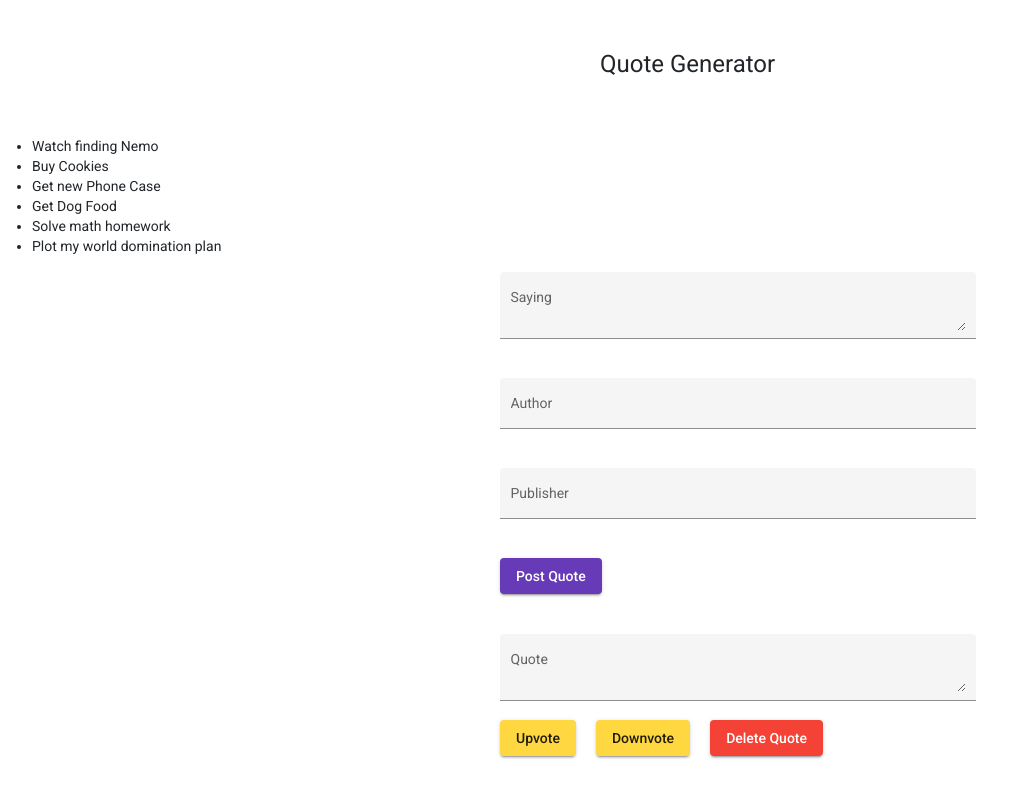
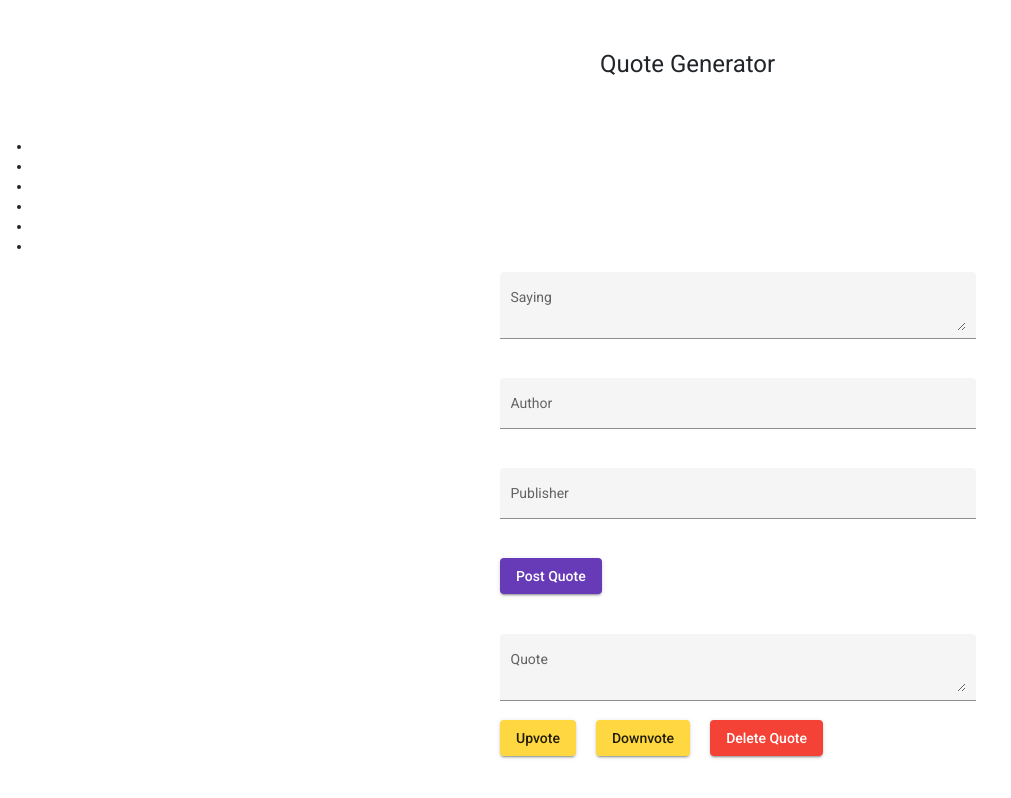
Before and after one commit to paulmunyao/Quote-Generator, an Angular app: page / in a window 1280 px wide. Shown: the top 798 px of the page, without its empty margins (0-1011 px from the left). Built offline with nearby package versions, Linux system fonts and the light colour scheme.

Commit message:
Edit quote link in the list on app.component.HTML

```diff
--- a/src/app/app.component.html
+++ b/src/app/app.component.html
@@ -4,7 +4,7 @@
 </div>
 <ul>
     <li *ngFor="let quote of quotes">
-        {{quote.name}}
+        {{quote.quote}}
     </li>
 </ul>
 
```
